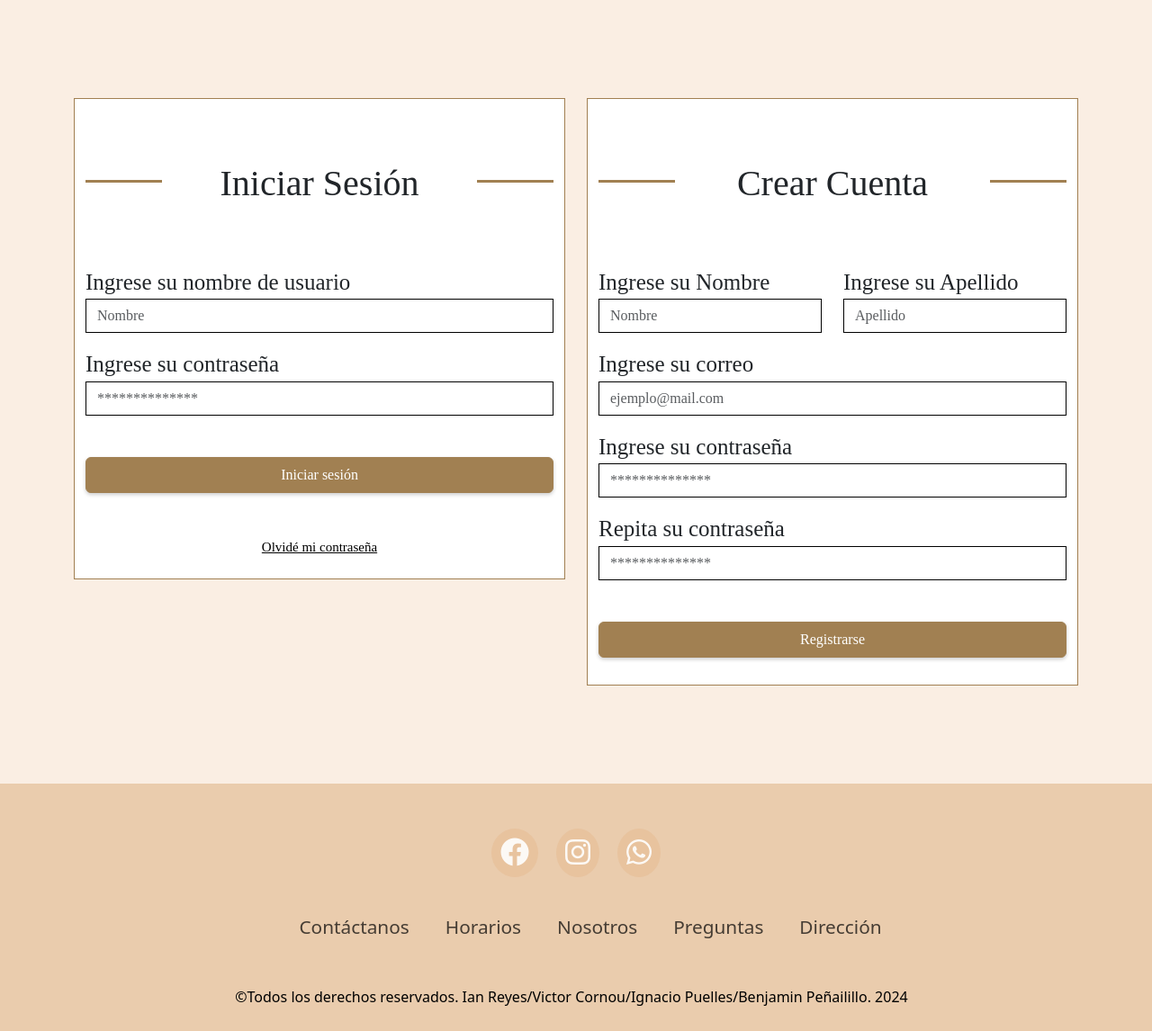
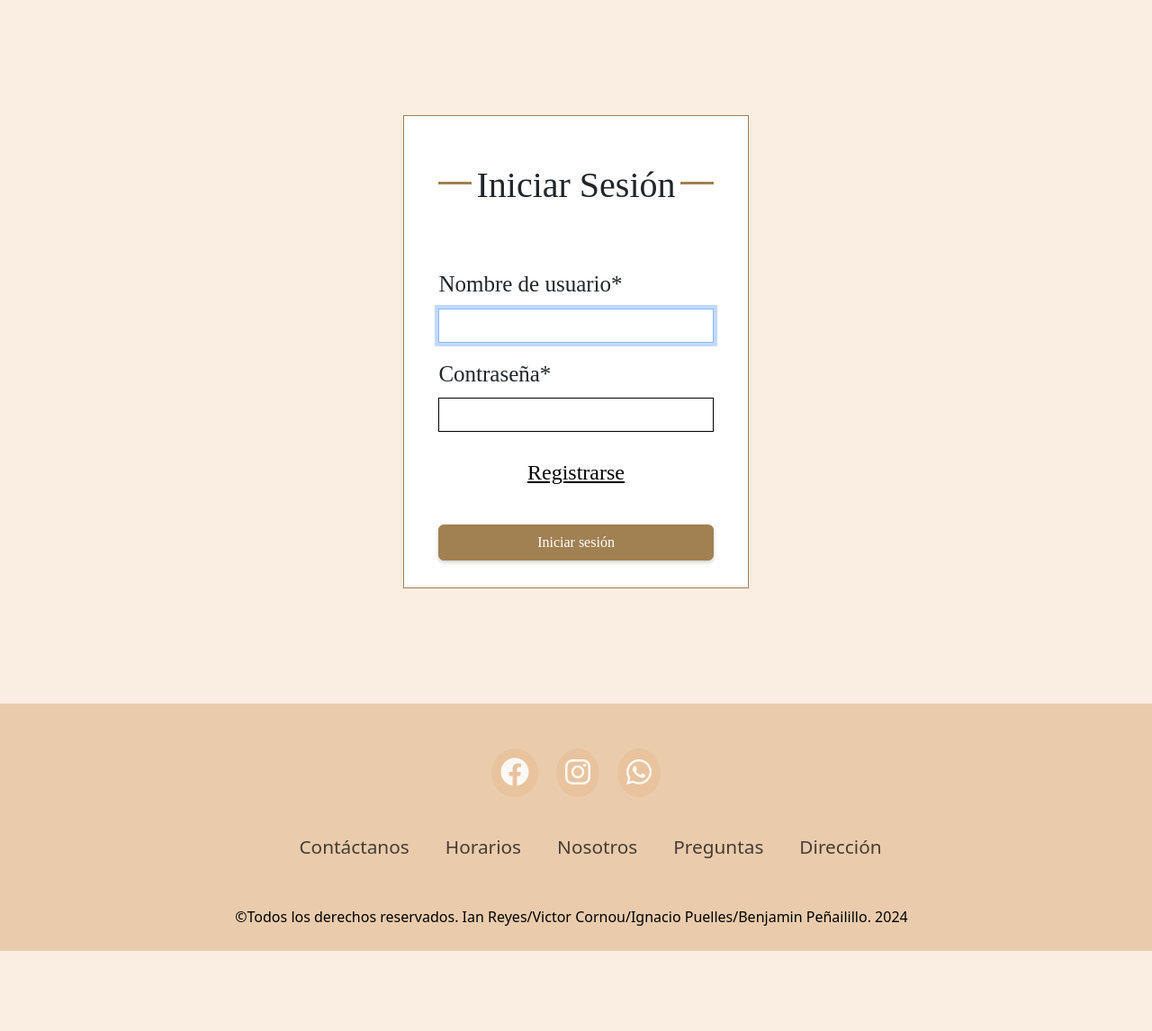
Before and after one commit to ElCornuwu/cupcakeQueen, a Django app: page /accounts/login/ in a window 1280 px wide. Shown: the part 80-1226 px from the top of the page at 90% size. After the commit the page ends 1137 px from the top, so only its background shows below. Run offline with Django 5.2, Linux system fonts and the light colour scheme; some libraries are stand-ins or nearby versions; some web fonts are replaced.

Commit message:
login_registro

```diff
--- a/pagina/templates/index.html
+++ b/pagina/templates/index.html
@@ -6,6 +6,7 @@
 {% block body_class %}fondo-index{% endblock %}
 
 {% block content %}
+
 <div class="container car-div">
     <div id="carouselIndex" class="carousel slide" data-bs-ride="carousel">
         <div class="carousel-indicators">
--- a/pagina/templates/registration/login.html
+++ b/pagina/templates/registration/login.html
@@ -7,10 +7,9 @@
 {% endblock %}
 
 {% block content %}
-    <div class="container">
-        <div class="row">
-            <div class="col">
-                <div class="container container-login">
+
+{% load crispy_forms_tags %}
+                <div class="container-login">
                     <div class="container titulo-login-top">
                         <div class="titulo-div-login"><h1>Iniciar Sesión</h1>
                         </div> <div class="container titulo-login"></div>
@@ -18,87 +17,15 @@
 
                     <form id="Login" action="" method="post">
                         {% csrf_token %}
-                        <div class="mb-3">
-                            <label for="LoginEmail" class="texto_relleno">Ingrese su nombre de usuario</label>
-                            <input type="text" name='username' class="form-control"
-                                id="LoginEmail" placeholder="Nombre" >
 
-                            <div id="valCorreoLog" class="texto-error"></div>
-                        </div>
+                        {{ form | crispy }}
 
-                        <div class="mb-3">
-                            <label for="LoginPass" class="texto_relleno">Ingrese su contraseña</label>
-                            <input type="password" name='password' class="form-control"
-                                id="LoginPass" placeholder="**************" style="border-color: black;">
-                            <div id="valPassLog" class="texto-error"></div>
-                        </div>
-                        <div class="mb-3">
+                        <a href="{% url 'register' %}"><h1 class="texto-inf">Registrarse</h1></a>
 
-                        </div>
                         <div>
                             <button style="background-color: #a18052; border-color: #a18052;" type="submit" class="btn btn-primary btn-style btn-login">Iniciar sesión</button>
                         </div>
-                        <div class="texto-inf">
-                            <p>Olvidé mi contraseña</p>
-                        </div>
+
                     </form>
                 </div>
-            </div>
-            <div class="col" >
-                <div class="container container-login">
-                    <div class="container titulo-login-top">
-                        <div class="titulo-div-login"><h1>Crear Cuenta</h1>
-                        </div> <div class="container titulo-login"></div>
-                    </div>
-                    <form id="Reg" onsubmit="return validarReg()">
-                        <div class="mb-3">
-                            <div class="row">
-                                <div class="col">
-                                    <label for="RegInputName" class="texto_relleno">Ingrese su Nombre</label>
-                                </div>
-                                <div class="col">
-                                    <label for="RegInputLastName" class="texto_relleno">Ingrese su Apellido</label>
-                                </div>
-                            </div>
-                            <div class="row">
-                                <div class="col">
-                                    <input type="text" class="form-control"
-                                        id="RegInputName" placeholder="Nombre">
-                                    <div id="valNombReg" class="texto-error"></div>
-                                </div>
-                                <div class="col">
-                                    <input type="text" class="form-control"
-                                        id="RegInputLastName" placeholder="Apellido">
-                                    <div id="valApellReg" class="texto-error"></div>
-                                </div>
-                            </div>
-
-                        </div>
-                        <div class="mb-3">
-                            <label for="RegInputEmail" class="texto_relleno">Ingrese su correo</label>
-                            <input type="email" class="form-control"
-                                id="RegInputEmail" placeholder="ejemplo@mail.com">
-                                <div id="valCorreoReg" class="texto-error"></div>
-                        </div>
-                        <div class="mb-3">
-                            <label for="RegInputPassword" class="texto_relleno">Ingrese su contraseña</label>
-                            <input type="password" class="form-control"
-                                id="RegInputPassword" placeholder="**************">
-                                <div id="valPassReg" class="texto-error"></div>
-                        </div>
-                        <div class="mb-3">
-                            <label for="RegInputPassword1" class="texto_relleno">Repita su contraseña</label>
-                            <input type="password" class="form-control "
-                                id="RegInputPassword1" placeholder="**************">
-                                <div id="valPassReg1" class="texto-error"></div>
-                        </div>
-                        <div>
-                            <button style="background-color: #a18052; border-color: #a18052;" type="submit" class="btn btn-primary btn-style btn-login">Registrarse</button>
-                        </div>
-                    </form>
-                </div>
-            </div>
-        </div>
-    </div>
-    <script src="{% static 'js/validaciones.js' %}"></script>
 {% endblock %}
--- a/pagina/urls.py
+++ b/pagina/urls.py
@@ -3,6 +3,7 @@ from . import views
 
 urlpatterns = [
     path('', views.index, name='index'),
+    path('register/', views.register, name='register'),
     path('logout/', views.exit, name='exit'),
     path('alfajores/', views.alfajores, name='alfajores'),
     path('base/', views.base, name='base'),
--- a/static/css/style.css
+++ b/static/css/style.css
@@ -124,19 +124,35 @@ button{
 }
 
 .container-login{
-    padding-top: 10%;
-    min-width:max-content;
-    min-height:max-content;
-    width: 40%;
+    padding-top: 3%;
     border-style: solid;
     border-width: 1px;
     border-color: #a18052;
-    min-width: 500px;
-    margin-top: 20%;
-    margin-bottom: 20%;
     font-family: AbeeZee;
     font-size: 25px;
     background-color: white;
+    margin-top: 10%;
+    width: 30%;
+    margin-left: 35%;
+    padding-left: 3%;
+    padding-right: 3%;
+    margin-bottom: 10%;
+}
+
+.container-registro{
+    padding-top: 3%;
+    border-style: solid;
+    border-width: 1px;
+    border-color: #a18052;
+    font-family: AbeeZee;
+    font-size: 25px;
+    background-color: white;
+    margin-top: 5%;
+    width: 55%;
+    margin-left: 22.5%;
+    padding-left: 3%;
+    padding-right: 3%;
+    margin-bottom: 10%;
 }
 
 .container-login input{
@@ -147,7 +163,7 @@ button{
 .texto-inf{
     color: black;
     text-decoration: underline;
-    font-size: large;
+    font-size: 1.5rem;
     padding-top: 15px;
     padding-bottom: 5px;
     text-align: center;
@@ -188,7 +204,6 @@ button{
 
 .titulo-div-login{
     text-align: center;
-    width: 350px;
     padding-bottom: 0px;
     display: inline-block;
     background-color: white;
--- a/static/js/validaciones.js
+++ /dev/null
@@ -1,67 +0,0 @@
-function validarLog() {
-    document.getElementById("Login").addEventListener("submit", function(event){event.preventDefault();});
-    var mailLogError = document.getElementById('valCorreoLog');
-    var logPass = document.getElementById('LoginPass').value;
-    var PassLogError =document.getElementById('valPassLog');
-
-    if (logPass.length < 8) {
-        PassLogError.innerText = 'Ingrese contraseña.';
-    }else{
-        PassLogError.innerText = '';
-    }
-
-    if(mailLogError.innerText === '' && PassLogError.innerText === ''){
-        alert('Se inicio sesión correctamente.');
-    }
-    return false;
-}
-
-function validarReg(){
-    document.getElementById("Reg").addEventListener("submit", function(event){event.preventDefault();});
-    var nombre = document.getElementById('RegInputName').value;
-    var valNom = document.getElementById('valNombReg');
-    var apell = document.getElementById('RegInputLastName').value;
-    var valApell = document.getElementById('valApellReg');
-    var mail = document.getElementById('RegInputEmail').value;
-    var valMail = document.getElementById('valCorreoReg');
-    var pass = document.getElementById('RegInputPassword').value;
-    var valPass = document.getElementById('valPassReg');
-    var pass1 = document.getElementById('RegInputPassword1').value;
-    var valPass1 = document.getElementById('valPassReg1');
-    var emailPattern = /^[^\s@]+@[^\s@]+\.[^\s@]+$/;
-
-    if (nombre.length < 3) {
-        valNom.innerText = 'Nombre debe tener largo de mínimo 3 caracteres.';
-    } else {
-        valNom.innerText = '';
-    }
-    if (apell.length < 4) {
-        valApell.innerText = 'Apellido debe tener largo de mínimo 4 caracteres.';
-    } else {
-        valApell.innerText = '';
-    }
-    if (!emailPattern.test(mail)) {
-        valMail.innerText = 'Formato de correo no válido.';
-    } else {
-        valMail.innerText = '';
-    }
-    if (pass.length < 8) {
-        valPass.innerText = 'Contraseña debe tener largo de mínimo 8 caracteres.';
-    } else {
-        valPass.innerText = '';
-    }
-    if (pass1 !== pass) {
-        valPass1.innerText = 'Las contraseñas deben coincidir.';
-    } else {
-        valPass1.innerText = '';
-    }
-    if (pass1 === '') {
-        valPass1.innerText = 'Por favor, repita la contraseña.';
-    }
-
-    if (valNom.innerText === '' && valApell.innerText === '' && valMail.innerText === '' && valPass.innerText === '' && valPass1.innerText === '') {
-        alert('Su cuenta ha sido creada.');
-    }
-
-    return false;
-}
```
Also changed, not shown: cupcakeQueen/settings.py (+7 -1 lines), pagina/forms.py (+2 -7 lines), pagina/templates/registration/register.html (added, +25 -0 lines), pagina/views.py (+13 -0 lines), db.sqlite3, 1 other file.
